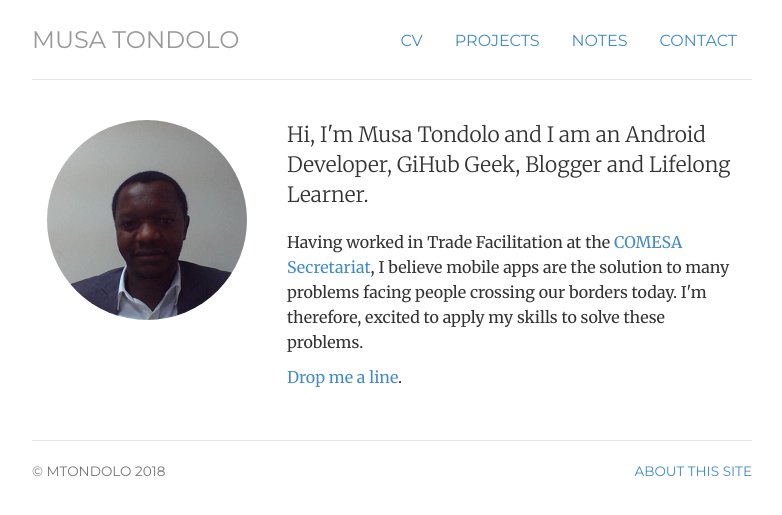
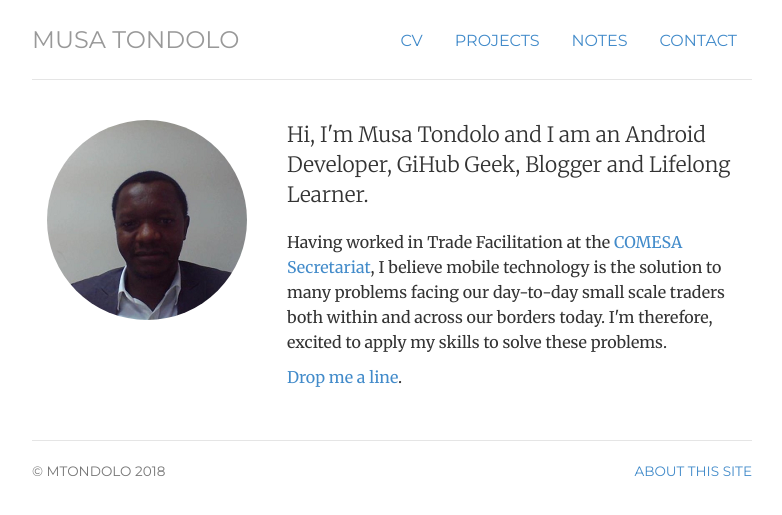
Before and after one commit to mtondolo/mtondolo.github.io, a Jekyll site: the page built from index.html, in a window 1280 px wide. Shown: the top 515 px of the page, without its empty margins (248-1030 px from the left). Built offline with Jekyll 4.4.1, drawn with Linux system fonts in a browser that asks for light colours.

Commit message:
Update index.html

```diff
--- a/index.html
+++ b/index.html
@@ -17,8 +17,8 @@
 		Lifelong Learner.</p>
 
 	<p></span>Having worked in <span itemprop="title">Trade Facilitation</span> at <span itemprop="affiliation"> the
-	<a href="http://www.comesa.int/">COMESA Secretariat</a></span>, I believe mobile apps are the solution to many problems
-	facing people crossing our borders today. I'm therefore, excited to apply my skills to solve these problems.</p>
+	<a href="http://www.comesa.int/">COMESA Secretariat</a></span>, I believe mobile technology is the solution to many problems
+	facing our day-to-day small scale traders both within and across our borders today. I'm therefore, excited to apply my skills to solve these problems.</p>
 
 	<p><a href="contact"> Drop me a line</a>.</p>
 	</div>
```
